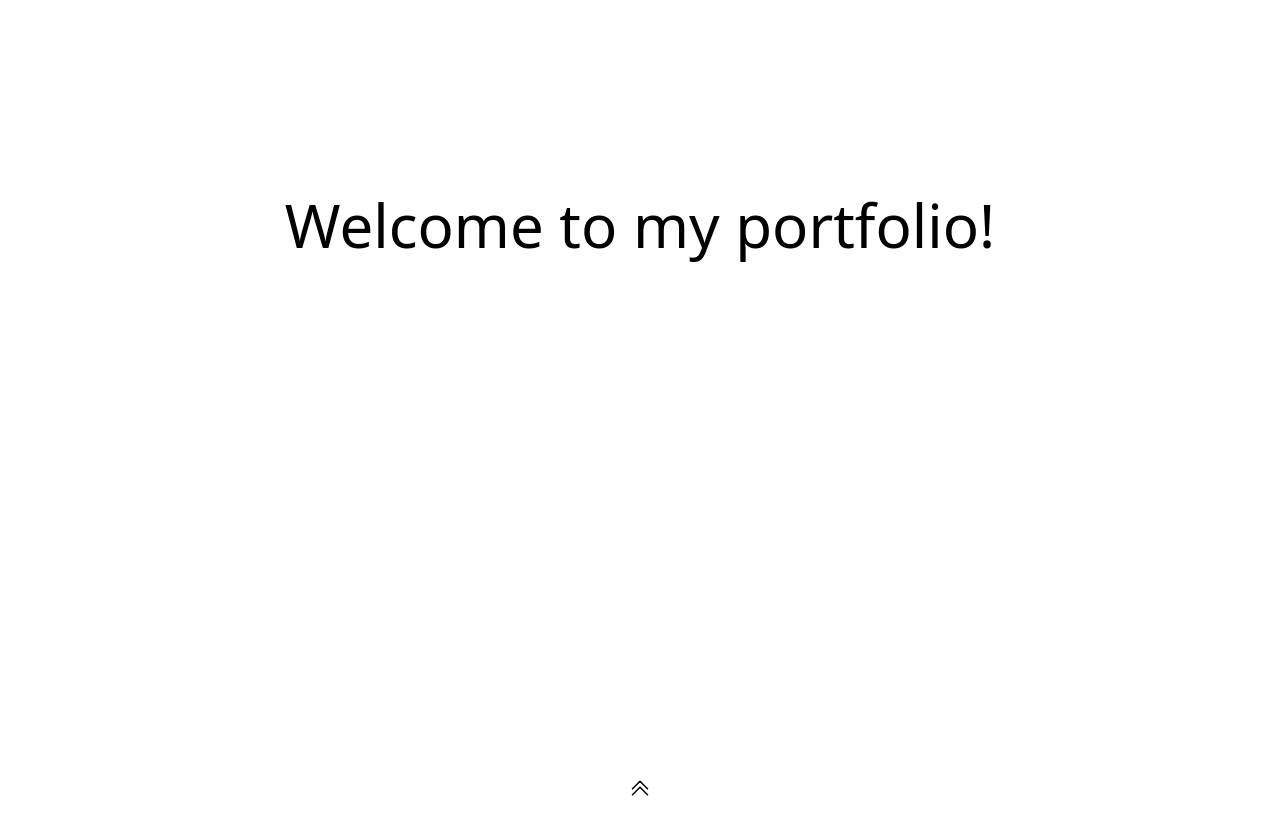
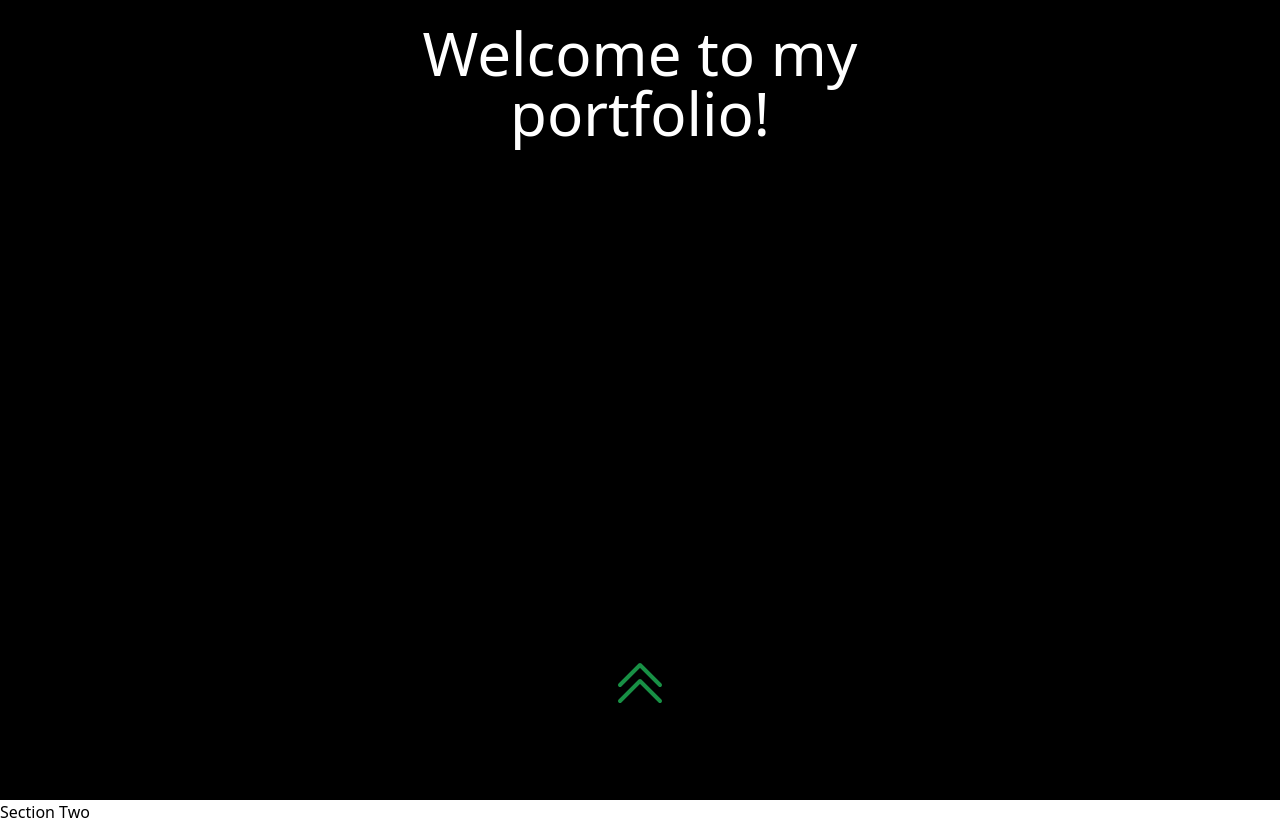
Before and after one commit to CodingShields/Mike-Shields-Portfolio, a React (Vite) app: page / in a window 1280 px wide. Before the commit the page ends 800 px from the top, so only its background shows below. Built offline with nearby package versions, Linux system fonts and the light colour scheme.

Commit message:
section one done

```diff
--- a/src/App.jsx
+++ b/src/App.jsx
@@ -1,5 +1,6 @@
 import { useState } from "react";
 import SectionOne from "./pages/components/sectionOne";
+import SectionTwo from "./pages/components/sectionTwo";
 
 function App() {
   return (
@@ -7,6 +8,7 @@ function App() {
     className="w-full h-screen "
     >
       <SectionOne />
+      <SectionTwo />
     </div>
   );
 }
--- a/src/index.css
+++ b/src/index.css
@@ -1,5 +1,11 @@
 @tailwind base;
 @tailwind components;
+.sectionOneCard{
+  background: linear-gradient(-45deg, #ee7752, #e73c7e, #23a6d5, #23d5ab);
+  background-size: 400% 400%;
+  animation: gradient 15s ease infinite;
+  height: 100vh;
+};
 @tailwind utilities;
 
 @layer utilities {
--- a/src/pages/components/sectionOne.jsx
+++ b/src/pages/components/sectionOne.jsx
@@ -2,6 +2,7 @@ import { useState, useEffect } from "react";
 import Tabs from "./tabs";
 import doubleChevUp from "../../assets/icons/doubleChevUp.svg";
 import fadedCircle from "../../assets/images/fadedCircle.svg";
+import "../../sectionOne.css";
 
 const SectionOne = () => {
   const [tabsActive, setTabsActive] = useState(false);
@@ -9,76 +10,79 @@ const SectionOne = () => {
   const handleTabsActive = () => {
     setTabsActive(!tabsActive);
   };
+
+  function classNames(...classes) {
+    return classes.filter(Boolean).join(" ");
+  }
+
+  useEffect(() => {
+    setTabsActive(false);
+  }, []);
+
   return (
     <div
-      className={`w-full h-full justify-center items-center transition-opacity flex flex-col delay-900
-    ${
+      className={classNames(
+        "w-full h-full justify-center items-center flex flex-col transition-background ease-in-out duration-1000 ",
         tabsActive
-        ? "bg-gradient-to-r bg-clip  bg-transparentnimate-backgroundColor ease-in duration-700 opacity-100"
-        : "bg-white transition-colors ease-in delay-500 duration-700 opacity-100"
-    }
-
-    `}
+          ? "bg-white " // Opacity set to 1 when active
+          : "bg-black ", // Opacity set to 0 when not active
+      )}
     >
-      <div className="flex flex-col h-full justify-center items-center content-center text-center">
-        <p className="text-6xl py-3">Welcome to my portfolio!</p>
       <div
-          className={` transition-opacity flex flex-col delay-750
-      ${
+        className={classNames(
+          "flex flex-col h-2/4 w-2/4  justify-center items-center content-center transition-background text-center delay-1000 duration-1000",
           tabsActive
-          ? "ease-in duration-1000 opacity-100"
-          : "ease-out duration-1000 opacity-0 "
+            ? "cardBG  rounded-2xl shadow-2xl shadow-black "
+            : "bg-black",
+        )}
+      >
+        <p className="text-6xl py-3 text-white ">Welcome to my portfolio!</p>
+        <div
+          className={classNames`transition-opacity flex flex-col delay-750 ${
+            tabsActive
+              ? "ease-in duration-700 opacity-100 delay-600"
+              : "ease-out duration-700 opacity-0 delay-600"
           }`}
         >
-          <p className=" text-4xl animate-pulse py-4">I am ...</p>
+          <p className="text-4xl  py-4 text-white">I am ...</p>
           <div
             className="flex flex-row justify-center items-center content-center font-semibold
-            bg-gradient-to-r bg-clip-text  text-transparent
-            from-indigo-800 via-violet-500 to-indigo-200
-            animate-text
-            py-8  "
+            bg-gradient-to-r bg-clip-text text-transparent
+            from-black via-green-200 to-green-600
+            animate-text py-8"
           >
-            <p className="text-4xl ">Mikey Shields</p>
+            <p className="name text-6xl py-8">Mikey Shields</p>
           </div>
-          <div className=" relative h-fit w-3/4 flex items-center justify-center">
-            <div class="absolute top-0 -left-4 w-72 h-72 bg-violet-300 rounded-full mix-blend-multiply filter blur-xl opacity-70 animate-blob"></div>
-            <div class="absolute top-0 -right-4 w-72 h-72 bg-red-300 rounded-full mix-blend-multiply filter blur-xl opacity-70 animate-blob animation-delay-2000"></div>
-            <div class="absolute -bottom-8 left-20 w-72 h-72 bg-green-300 rounded-full mix-blend-multiply filter blur-xl opacity-70 animate-blob animation-delay-4000"></div>
-          </div>
-
-          <p className="h-full text-4xl ">
+          <p className="h-full text-4xl text-white">
             and I love to build cool things on the web.
           </p>
         </div>
       </div>
+
       <div
-        className={` flex flex-row transition-opacity
-      ${
+        className={`flex flex-row transition-opacity mt-20 ${
           tabsActive
             ? "ease-in duration-700 opacity-100"
-          : "ease-out duration-700 opacity-0 "
+            : "ease-out duration-700 opacity-0"
         }`}
       >
         <Tabs />
       </div>
-
-      <div onClick={handleTabsActive}>
+      <div className="z-20" onClick={handleTabsActive}>
         <svg
-          className="w-auto h-10 animate-pulse mb-4 mt-2 hover:cursor-pointer hover:stroke-green-500 "
+          className="h-16 animate-pulse mb-8 mt-2 cursor-pointer stroke-green-500 z-20"
           xmlns="http://www.w3.org/2000/svg"
           fill="none"
           viewBox="0 0 24 24"
-          stroke-width="1.5"
+          strokeWidth="1.5"
           stroke="currentColor"
-          class="w-6 h-6"
         >
           <path
-            stroke-linecap="round"
-            stroke-linejoin="round"
+            strokeLinecap="round"
+            strokeLinejoin="round"
             d="M4.5 12.75l7.5-7.5 7.5 7.5m-15 6l7.5-7.5 7.5 7.5"
           />
         </svg>
-        <div></div>
       </div>
     </div>
   );
--- /dev/null
+++ b/src/pages/components/sectionTwo.jsx
@@ -0,0 +1,22 @@
+
+
+
+
+
+const SectionTwo = () => {
+
+
+
+
+
+    return (
+        <div>
+            <p>Section Two</p>
+        </div>
+
+
+
+    )
+}
+
+export default SectionTwo
--- a/src/pages/components/tabs.jsx
+++ b/src/pages/components/tabs.jsx
@@ -1,18 +1,14 @@
-import { useState } from "react";
-
 const Tabs = () => {
   const tabsList = ["About", "Projects", "Contact", "Resume", "Education"];
 
-  // const activeButton =
-
   return (
-    <div className="bg-black rounded-3xl mb-8">
-      <div className="w-fit rounded-2xl py-2 px-10 shadow-2xl ease-out duration-700  hover:ease-in hover:duration-700 hover:shadow-green-600  hover:ring-4 hover:ring-violet-400">
+    <div className="w-full rounded-2xl mb-8">
+      <div className="w-fit rounded-2xl py-2 px-10  hover:shadow-2xl ease-out duration-700 transition-bg-opacity hover:bg-black hover:ease-in hover:duration-700 hover:shadow-green-600  hover:ring-4 hover:ring-green-400">
         {tabsList.map((item, index) => {
           return (
             <button
               key={index}
-              className="button ease-out duration-200 mx-8 text-gray-400 hover:animate-pulse hover:text-green-500 hover:ease-in hover:duration-400 hover:-translate-y-1 hover:delay-100"
+              className="button ease-out duration-200 mx-8 text-gray-500  hover:animate-pulse hover:text-green-500 hover:ease-in hover:duration-400 hover:-translate-y-1 hover:delay-100"
             >
               {item}
             </button>
--- /dev/null
+++ b/src/sectionOne.css
@@ -0,0 +1,51 @@
+.cardBG {
+	background: linear-gradient(-45deg, #ee7752, #e73c7e, #23a6d5, #23d5ab);
+	background-size: 400% 400%;
+	animation: gradient 15s ease infinite;
+	height: 100%;
+    width:100%;
+}
+
+@keyframes gradient {
+	0% {
+		background-position: 0% 50%;
+	}
+	50% {
+		background-position: 100% 50%;
+	}
+	100% {
+		background-position: 0% 50%;
+	}
+}
+
+@font-face {
+  src: url("https://www.axis-praxis.org/fonts/webfonts/MetaVariableDemo-Set.woff2")
+    format("woff2");
+  font-family: "Meta";
+  font-style: normal;
+  font-weight: normal;
+}
+
+
+
+.name:hover {
+  transition: all ease-in .25s;
+  -webkit-text-stroke: 1px #d6f4f4;
+  font-variation-settings: "wght" 600, "ital" 5;
+  font-size: 5rem;
+  text-align: center;
+  color: transparent;
+  font-family: "Meta", sans-serif;
+  text-shadow: 10px 10px 5px #07bccc,
+    10px 5px 0px #e601c0,
+    10px 1px 0px #e9019a,
+    15px 1px 0px #f40468,
+    22px 22px 5px #482896;
+  cursor: pointer;
+}
+
+.name {
+	transition: all ease-in .5s;
+  font-variation-settings: "wght" 100, "ital" 1;
+  text-shadow: none;
+}
--- a/tailwind.config.js
+++ b/tailwind.config.js
@@ -11,10 +11,16 @@ export default {
         text: "text 5s ease-out infinite",
         backgroundColor: "backgroundColor 6s ease-out infinite",
       },
+
       transitionProperty: {
         backgroundColor: "background-color",
       },
       keyframes: {
+        background: {
+          "0%": { backgroundPosition: "0% 50%" },
+          "50%": { backgroundPosition: "100% 50%" },
+          "100%": { backgroundPosition: "0% 50%" },
+        },
         blob: {
           "0%": {
             transform: "translate(0px, 0px) scale(1)",
@@ -142,7 +148,29 @@ export default {
         900: "#312e81",
       },
     },
-
+    delay: {
+      0: "0ms",
+      100: "100ms",
+      200: "200ms",
+      300: "300ms",
+      400: "400ms",
+      500: "500ms",
+      600: "600ms",
+      700: "700ms",
+      800: "800ms",
+      900: "900ms",
+      1000: "1000ms",
+      1100: "1100ms",
+      1200: "1200ms",
+      1300: "1300ms",
+      1400: "1400ms",
+      1500: "1500ms",
+      1600: "1600ms",
+      1700: "1700ms",
+      1800: "1800ms",
+      1900: "1900ms",
+      2000: "2000ms",
+    },
     screens: {
       sm: "640px",
       // => @media (min-width: 640px) { ... }
@@ -189,6 +217,7 @@ export default {
     require("@tailwindcss/forms"),
     require("@tailwindcss/aspect-ratio"),
     require("@tailwindcss/container-queries"),
+    "prettier-plugin-tailwindcss",
     plugin(function ({ addComponents }) {
       addComponents({
         ".button": {
```
Lines whose indentation alone changed are shown as unchanged.
